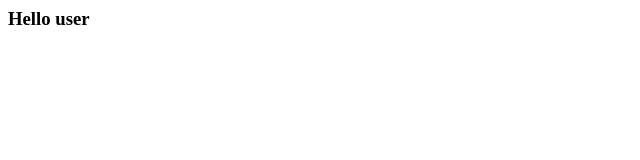
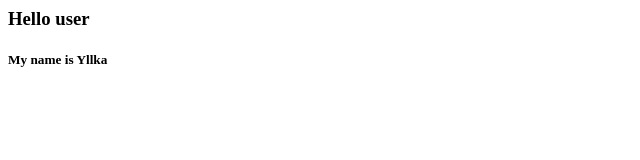
Before and after one commit to YllkaGojani/java2, a plain HTML site: page index.html in a window 1280 px wide. Shown: the full height of the page, 0-640 px from the left. Drawn offline with Linux system fonts and the light colour scheme.

Commit message:
Added a row

```diff
--- a/index.html
+++ b/index.html
@@ -4,5 +4,6 @@
 </head>
 <body>
   <h3> Hello user </h3>
+  <h5>My name is Yllka</h5>
 </body>
 </html>
```
